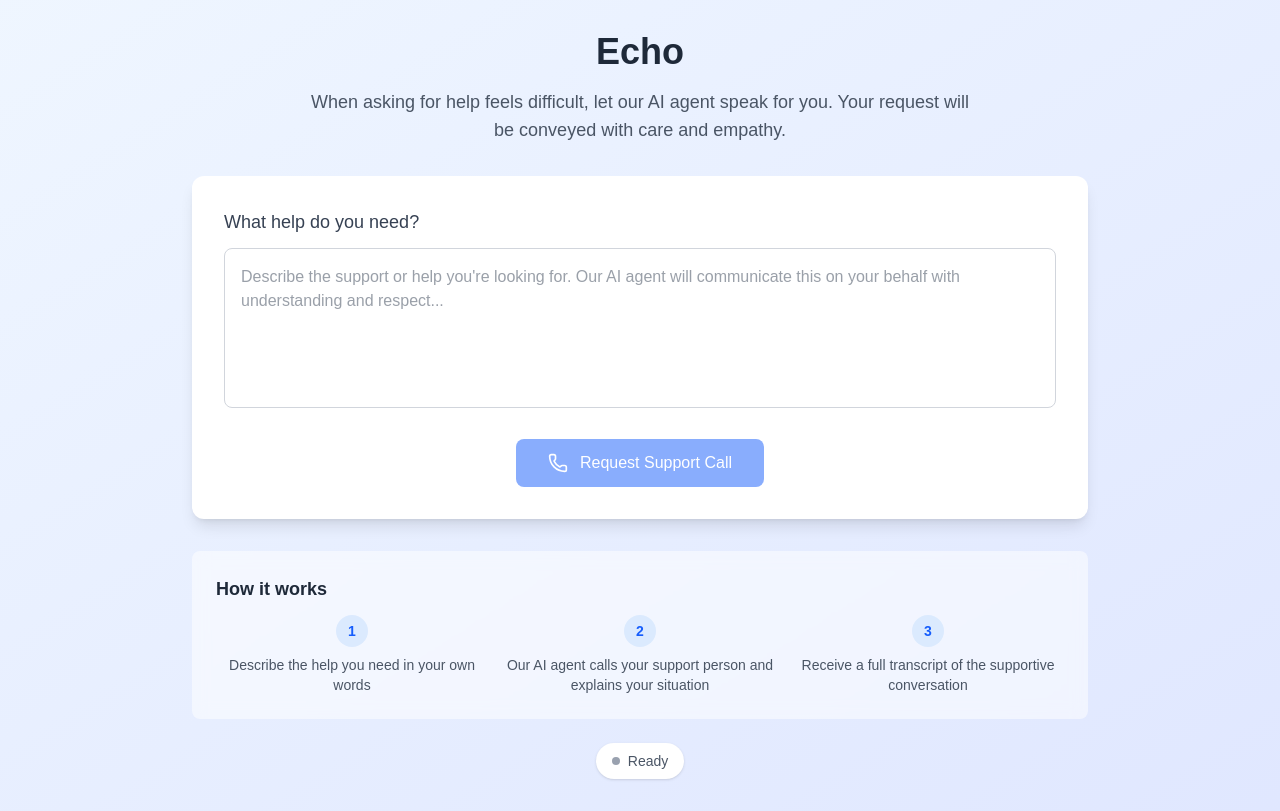
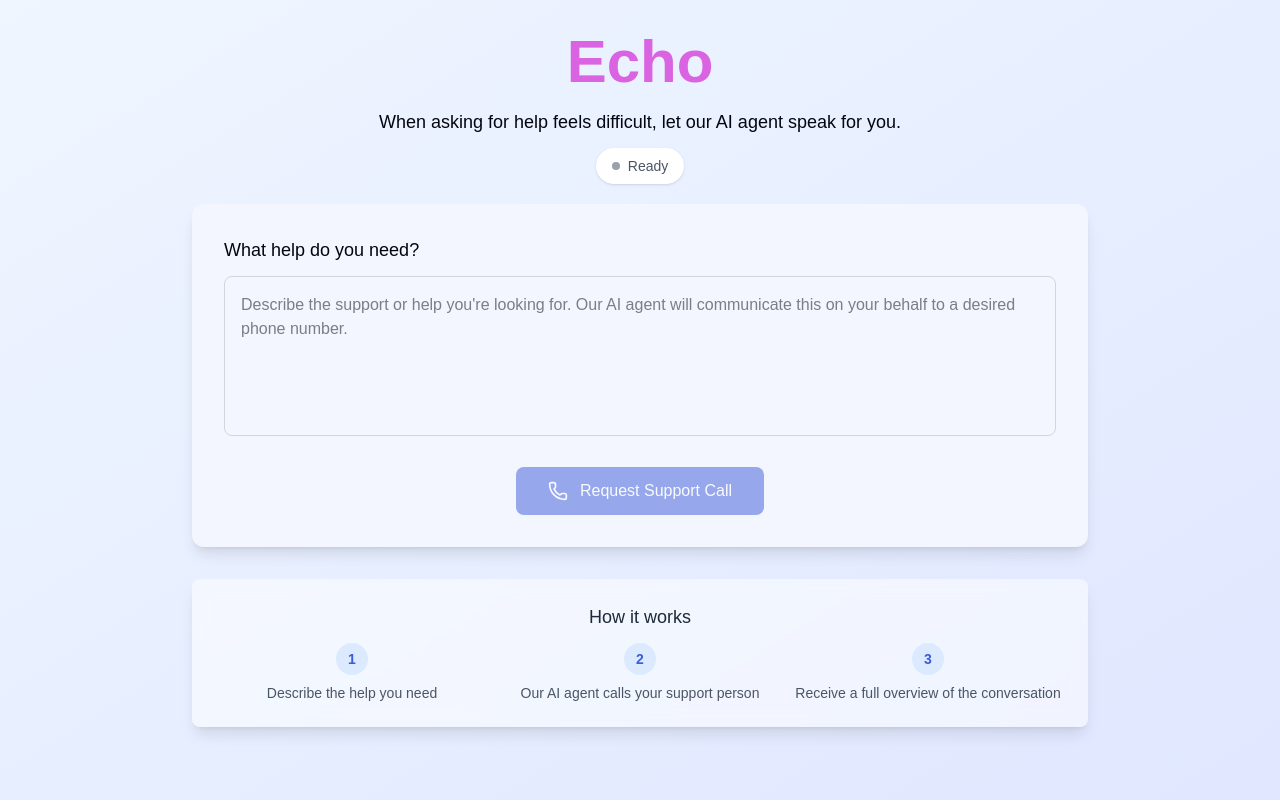
Before and after one commit to KaranChawlaD/Echo, a Next.js app in the folder frontend/: page / in a window 1280 px wide. Built offline with nearby package versions, Linux system fonts and the light colour scheme.

Commit message:
satisfied with frontend, onto features

```diff
--- a/frontend/app/page.js
+++ b/frontend/app/page.js
@@ -1,7 +1,7 @@
 "use client"
 
 import { useState } from 'react';
-import { Phone, Download, MessageSquare, Heart, Clock, CheckCircle, AlertCircle } from 'lucide-react';
+import { Phone, Download, MessageSquare, Heart, Clock, CheckCircle, AlertCircle, RefreshCw } from 'lucide-react';
 
 export default function Dashboard() {
   const [helpRequest, setHelpRequest] = useState('');
@@ -150,19 +150,18 @@ export default function Dashboard() {
       <div className="container mx-auto px-4 py-8">
         <div className="max-w-4xl mx-auto">
           {/* Header */}
-          <div className="text-center mb-8">
+          <div className="text-center mb-3">
             <div className="flex items-center justify-center gap-3 mb-4">
               {/* <Heart className="w-8 h-8 text-red-500" /> */}
-              <h1 className="text-4xl font-bold text-gray-800">Echo</h1>
+              <h1 className="text-6xl font-bold text-[#da63e1]">Echo</h1>
             </div>
-            <p className="text-lg text-gray-600 max-w-2xl mx-auto">
+            <p className="text-lg text-[#03060f] max-w-2xl mx-auto">
               When asking for help feels difficult, let our AI agent speak for you.
-              Your request will be conveyed with care and empathy.
             </p>
           </div>
 
           {/* Debug Panel (shows in development) */}
-          {debugInfo && (
+          {/* {debugInfo && (
             <div className="mb-6 bg-gray-100 border rounded-lg p-4">
               <div className="flex justify-between items-center mb-2">
                 <h4 className="font-medium text-gray-700">Debug Info</h4>
@@ -177,22 +176,45 @@ export default function Dashboard() {
                 {debugInfo}
               </pre>
             </div>
-          )}
+          )} */}
+
+          {/* Status indicator at top */}
+          <div className="mb-5 text-center">
+            <div className="inline-flex items-center gap-2 px-4 py-2 bg-white rounded-full shadow-sm">
+              <div className={`w-2 h-2 rounded-full ${
+                callStatus === 'idle' ? 'bg-gray-400' :
+                callStatus === 'calling' ? 'bg-yellow-400 animate-pulse' :
+                callStatus === 'completed' ? 'bg-green-400' :
+                'bg-red-400'
+              }`}></div>
+              <span className="text-sm text-gray-600 capitalize">
+                {callStatus === 'idle' ? 'Ready' :
+                 callStatus === 'calling' ? 'Calling in progress' :
+                 callStatus === 'completed' ? 'Call completed' :
+                 'Call failed'}
+              </span>
+              {callId && (
+                <span className="text-xs text-gray-400">
+                  ID: {callId.substring(0, 8)}...
+                </span>
+              )}
+            </div>
+          </div>
 
           {/* Main Content */}
-          <div className="bg-white rounded-xl shadow-lg p-8">
+          <div className="bg-[#f3f6ff] rounded-xl shadow-lg p-8">
             {callStatus === 'idle' && (
               <div className="space-y-6">
                 <div>
-                  <label htmlFor="helpRequest" className="block text-lg font-medium text-gray-700 mb-3">
+                  <label htmlFor="helpRequest" className="block text-lg font-medium text-[#03060f] mb-3">
                     What help do you need?
                   </label>
                   <textarea
                     id="helpRequest"
                     value={helpRequest}
                     onChange={(e) => setHelpRequest(e.target.value)}
-                    placeholder="Describe the support or help you're looking for. Our AI agent will communicate this on your behalf with understanding and respect..."
-                    className="w-full h-40 p-4 border border-gray-300 rounded-lg focus:ring-2 focus:ring-blue-500 focus:border-transparent resize-none text-gray-700"
+                    placeholder="Describe the support or help you're looking for. Our AI agent will communicate this on your behalf to a desired phone number."
+                    className="w-full h-40 p-4 border border-gray-300 rounded-lg focus:ring-2 focus:ring-[#3b5bd9] focus:outline-none focus:border-transparent resize-none text-[#03060f]"
                   />
                 </div>
 
@@ -200,7 +222,7 @@ export default function Dashboard() {
                   <button
                     onClick={handleSubmitRequest}
                     disabled={!helpRequest.trim() || isLoading}
-                    className="flex items-center gap-3 px-8 py-3 bg-blue-600 text-white rounded-lg font-medium hover:bg-blue-700 disabled:opacity-50 disabled:cursor-not-allowed transition-colors"
+                    className="flex items-center gap-3 px-8 py-3 bg-[#3b5bd9] text-white rounded-lg font-medium hover:bg-blue-700 disabled:opacity-50 disabled:cursor-not-allowed transition-colors"
                   >
                     <Phone className="w-5 h-5" />
                     {isLoading ? 'Initiating Call...' : 'Request Support Call'}
@@ -284,6 +306,7 @@ export default function Dashboard() {
                       onClick={resetForm}
                       className="flex items-center gap-2 px-6 py-2 bg-gray-600 text-white rounded-lg hover:bg-gray-700 transition-colors"
                     >
+                      <RefreshCw className="w-4 h-4" />
                       New Request
                     </button>
                   </div>
@@ -334,52 +357,31 @@ export default function Dashboard() {
           </div>
 
           {/* Info Section */}
-          <div className="mt-8 bg-white/50 backdrop-blur rounded-lg p-6">
-            <h3 className="text-lg font-semibold text-gray-800 mb-3">How it works</h3>
+          <div className="mt-8 bg-white/50 backdrop-blur rounded-lg p-6 shadow-lg">
+            <h3 className="text-lg text-center text-gray-800 mb-3">How it works</h3>
             <div className="grid md:grid-cols-3 gap-4 text-sm text-gray-600">
               <div className="text-center">
                 <div className="w-8 h-8 bg-blue-100 rounded-full flex items-center justify-center mx-auto mb-2">
-                  <span className="text-blue-600 font-semibold">1</span>
+                  <span className="text-[#3b5bd9] font-semibold">1</span>
                 </div>
-                <p>Describe the help you need in your own words</p>
+                <p>Describe the help you need</p>
               </div>
               <div className="text-center">
                 <div className="w-8 h-8 bg-blue-100 rounded-full flex items-center justify-center mx-auto mb-2">
-                  <span className="text-blue-600 font-semibold">2</span>
+                  <span className="text-[#3b5bd9] font-semibold">2</span>
                 </div>
-                <p>Our AI agent calls your support person and explains your situation</p>
+                <p>Our AI agent calls your support person</p>
               </div>
               <div className="text-center">
                 <div className="w-8 h-8 bg-blue-100 rounded-full flex items-center justify-center mx-auto mb-2">
-                  <span className="text-blue-600 font-semibold">3</span>
+                  <span className="text-[#3b5bd9] font-semibold">3</span>
                 </div>
-                <p>Receive a full transcript of the supportive conversation</p>
+                <p>Receive a full overview of the conversation</p>
               </div>
             </div>
           </div>
 
-          {/* Status indicator at bottom */}
-          <div className="mt-6 text-center">
-            <div className="inline-flex items-center gap-2 px-4 py-2 bg-white rounded-full shadow-sm">
-              <div className={`w-2 h-2 rounded-full ${
-                callStatus === 'idle' ? 'bg-gray-400' :
-                callStatus === 'calling' ? 'bg-yellow-400 animate-pulse' :
-                callStatus === 'completed' ? 'bg-green-400' :
-                'bg-red-400'
-              }`}></div>
-              <span className="text-sm text-gray-600 capitalize">
-                {callStatus === 'idle' ? 'Ready' :
-                 callStatus === 'calling' ? 'Calling in progress' :
-                 callStatus === 'completed' ? 'Call completed' :
-                 'Call failed'}
-              </span>
-              {callId && (
-                <span className="text-xs text-gray-400">
-                  ID: {callId.substring(0, 8)}...
-                </span>
-              )}
-            </div>
-          </div>
+
         </div>
       </div>
     </div>
```
